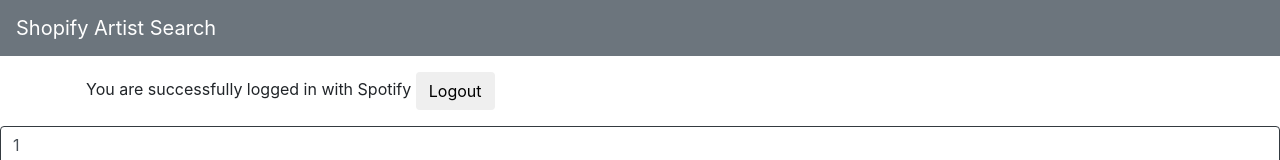
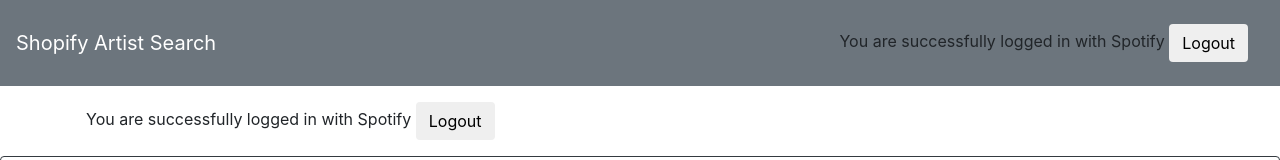
Before and after one commit to abedattal98/spotifyclone, an Angular app: page /search/1 in a window 1280 px wide. Shown: the top 160 px of the page. Built offline with nearby package versions, Linux system fonts and the light colour scheme; no server answers.

Commit message:
removing unnecessary files

```diff
--- a/src/app/components/album/album.component.ts
+++ b/src/app/components/album/album.component.ts
@@ -12,7 +12,6 @@
   artists: any[]
   handleSuccess(data) {
     this.images = data.items;
-    console.log(this.images);
   }
   constructor(private route: ActivatedRoute, private _albumService: AlbumService) { }
   searchImages(query: string) {
@@ -26,7 +25,6 @@
   ngOnInit(): void {
     this.route.queryParams.subscribe(params => {
       this.id = this.route.snapshot.paramMap.get('id')
-      console.log(this.id)
       this.searchImages(this.id)
     });
   }
--- a/src/app/components/image/image.component.ts
+++ b/src/app/components/image/image.component.ts
@@ -18,9 +18,8 @@
   handleSuccess(data) {
     this.imagesFound = true;
     this.images = data.artists.items;
-    console.log(this.images);
   }
-  constructor(private _artistService: ArtistService, private routess: ActivatedRoute, private route:Router) {}
+  constructor(private _artistService: ArtistService, private routess: ActivatedRoute, private route:Router ) {}
 
   searchImages(query: string) {
 
@@ -46,7 +45,6 @@
 
 
   ngOnInit(): void {
-    console.log(this.searchQuery);
     const searchBox = document.getElementById('searchQuery');
     const keyup$ = fromEvent(searchBox, 'keyup');
     keyup$.pipe(debounceTime(800)).subscribe((x) => {
--- a/src/app/components/login-button/login-button.component.ts
+++ b/src/app/components/login-button/login-button.component.ts
@@ -21,14 +21,10 @@
   }
   ngOnInit(): void {
     this.myvar = this._router.url
-
-    console.log(this.myvar.substring(8))
     this.accessToken=this.myvar.substring(8)
     if (this.accessToken!=null) {
       this.login()
-      if (this._auth.loggedIn) {
         this._router.navigate(['search']);
-      }
         }
   }
   goToLink(url: string){
--- a/src/app/components/logout-button/logout.component.html
+++ b/src/app/components/logout-button/logout.component.html
@@ -2,3 +2,4 @@
     You are successfully logged in with Spotify
     <button (click)="logout()" class="btn ">Logout</button>
 </div>
+<li *ngIf="isLoggedIn"><a (click)="logout()">Logout</a></li>
--- a/src/app/components/rating/rating.component.ts
+++ b/src/app/components/rating/rating.component.ts
@@ -12,9 +12,7 @@
   rating = 0;
   offset1:string = null
   private get numberOfFullStars(): number {
-   // console.log(this.rating)
     this.offset1=(((this.rating*20)%10)/0.1)+'%'
-    //console.log(this.offset1)
     return Math.floor(this.rating);
   }
 
--- a/src/app/navbar/navbar.component.html
+++ b/src/app/navbar/navbar.component.html
@@ -1,3 +1,4 @@
 <nav class="navbar navbar-light bg-secondary">
     <a class="navbar-brand text-white" href="#">Shopify Artist Search</a>
+    <app-logout></app-logout>
 </nav>
--- a/src/app/services/authentication.service.ts
+++ b/src/app/services/authentication.service.ts
@@ -5,9 +5,7 @@
 export class AuthenticationService {
   logout() {
     localStorage.removeItem('accessToken');
+    this.loggedIn=false
   }
-  public get loggedIn(): boolean {
-    return (localStorage.getItem('accessToken') !== null);
-
-  }
+  public  loggedIn:  boolean  = false
 }
```
